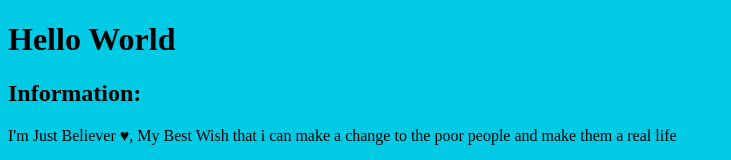
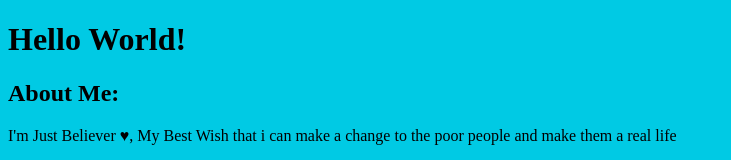
Before and after one commit to ahmedsmag/first-project, a plain HTML site: page index.html in a window 1280 px wide. Shown: the top 160 px of the page, without its empty margins (0-731 px from the left). Drawn offline with Linux system fonts and the light colour scheme.

Commit message:
merge conflict ex.

```diff
--- a/index.html
+++ b/index.html
@@ -2,7 +2,7 @@
 <html lang="en">
 <head>
     <meta charset="utf-8">
-    <title>(Conflict)</title>
+    <title>Hello World</title>
     <meta name="viewport" content="width=device-width, initial-scale=1">
     <meta name="description" content="">
     <link rel="stylesheet" href="css/app.css">
@@ -10,7 +10,7 @@
 <body>
 
     <header>
-        <h1>Hello World</h1>
+        <h1>Hello World!</h1>
     </header>
 
     <div class="container">
@@ -20,7 +20,7 @@
     </div>
 <!-- start of new content -->
 <aside>
-    <h2>Information:</h2>
+	<h2>About Me:</h2>
 
     <p>I'm Just Believer ♥, My Best Wish that i can make a change to the poor people and make them a real life</p>
 </aside>
```
